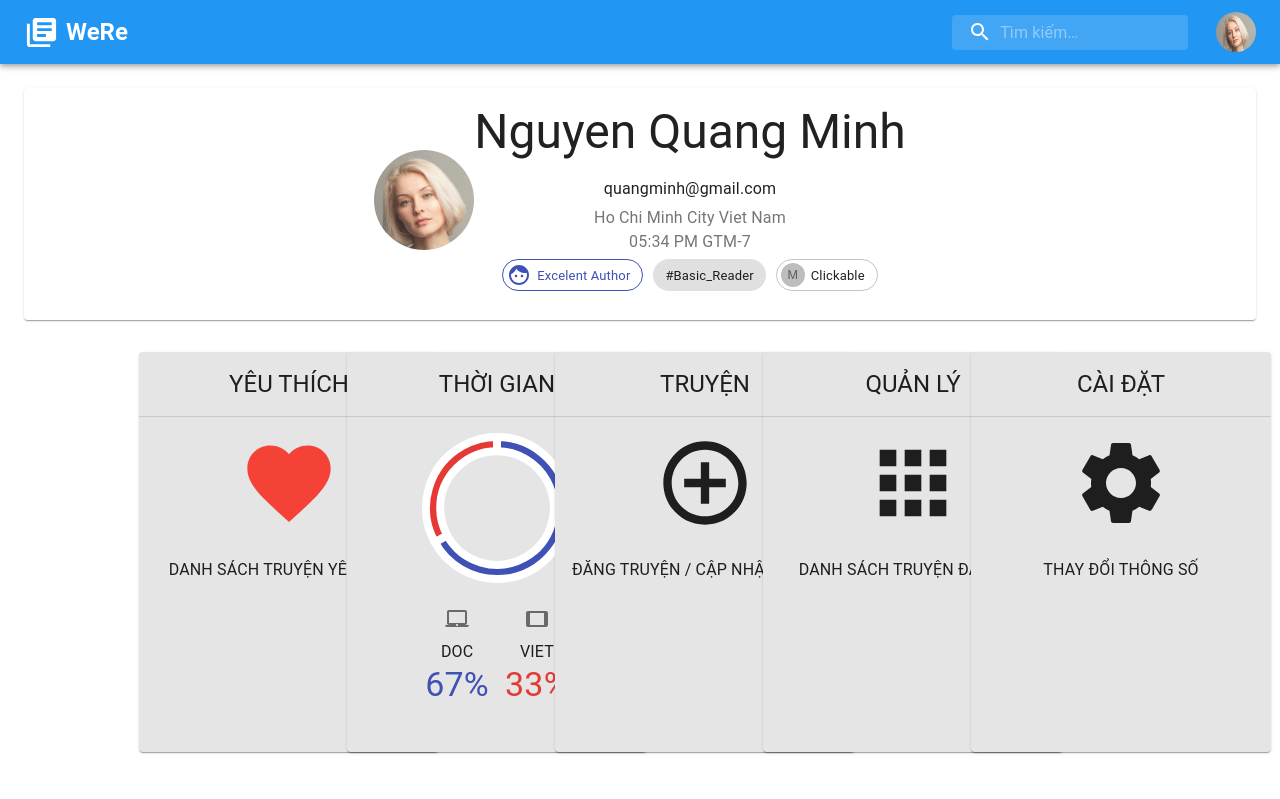
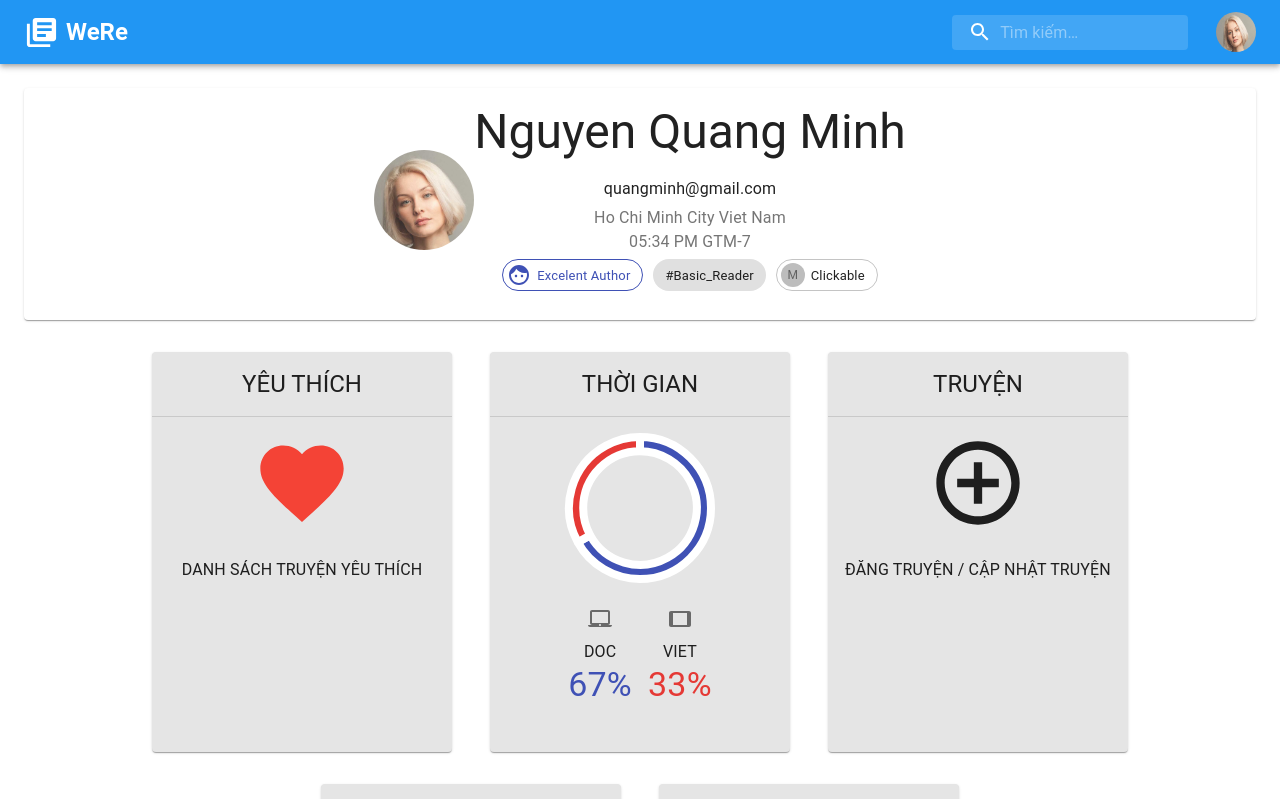
Before and after one commit to hknguyen23/WeReApp, a React (Create React App) app in the folder we-read-app/: page /Profile in a window 1280 px wide. Shown: the top 799 px of the page. Built offline with nearby package versions, Linux system fonts and the light colour scheme.

Commit message:
Fix size card
Fix size card

```diff
--- a/we-read-app/src/components/profile/profile.js
+++ b/we-read-app/src/components/profile/profile.js
@@ -31,10 +31,6 @@ function Profile() {
             >
                 <Grid
                     item
-                    lg={2}
-                    sm={6}
-                    xl={2}
-                    xs={12}
                 >
                     <Button
                         size="large"
@@ -44,10 +40,7 @@ function Profile() {
                 </Grid>
                 <Grid
                     item
-                    lg={2}
-                    sm={6}
-                    xl={2}
-                    xs={12}
+
                 >
                     <Button size="large">
                         <AnalystCard />
@@ -55,10 +48,7 @@ function Profile() {
                 </Grid>
                 <Grid
                     item
-                    lg={2}
-                    sm={6}
-                    xl={2}
-                    xs={12}
+
                 >
                     <Button size="large"
                             onClick={() => { history.push("/Uploading"); }}
@@ -68,10 +58,7 @@ function Profile() {
                 </Grid>
                 <Grid
                     item
-                    lg={2}
-                    sm={6}
-                    xl={2}
-                    xs={12}
+
                 >
                     <Button size="large"
                     >
@@ -80,10 +67,7 @@ function Profile() {
                 </Grid>
                 <Grid
                     item
-                    lg={2}
-                    sm={6}
-                    xl={2}
-                    xs={12}
+
                 >
                     <Button size="large">
                         <SettingCard />
```
